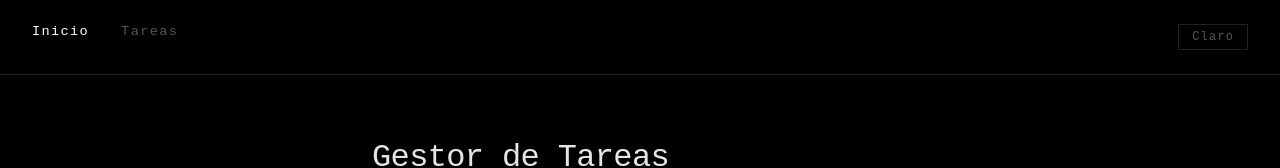
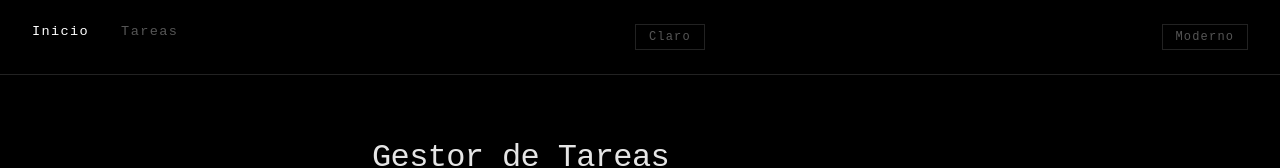
Before and after one commit to anthonyrs25/tareas-front, a React (Vite) app: page / in a window 1280 px wide. Shown: the top 168 px of the page. Built offline with nearby package versions, Linux system fonts and the light colour scheme.

Commit message:
Agregar el botón Moderno
Agregar en el Navbar un nuevo botón llamado Moderno, para cambiar el tema

```diff
--- a/src/componentes/Navbar.tsx
+++ b/src/componentes/Navbar.tsx
@@ -12,6 +12,16 @@ export function Navbar() {
             document.documentElement.classList.remove('claro');
         }
     };
+    const [moderno, setModerno] = useState(false);
+    const toggleModerno = () => {
+      const nuevo = !moderno;
+      setModerno(nuevo);
+      if(nuevo) {
+        document.body.classList.add('moderno');
+      } else {
+        document.body.classList.remove('moderno');
+      }
+    };
 
   return (
     <nav className="navbar">
@@ -24,6 +34,9 @@ export function Navbar() {
       <button onClick={toggleTema} className='btn-tema'>
         {claro ? 'Oscuro' : 'Claro'}
       </button>
+      <button onClick={toggleModerno} className='btn-tema'>
+        Moderno
+      </button>
     </nav>
   );
 }
```
